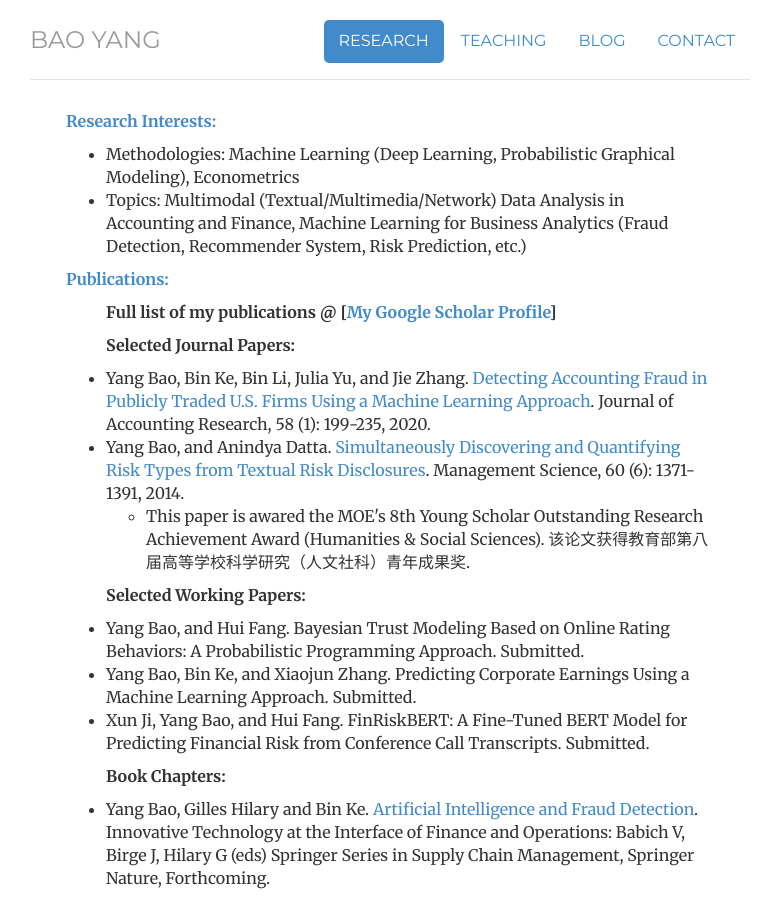
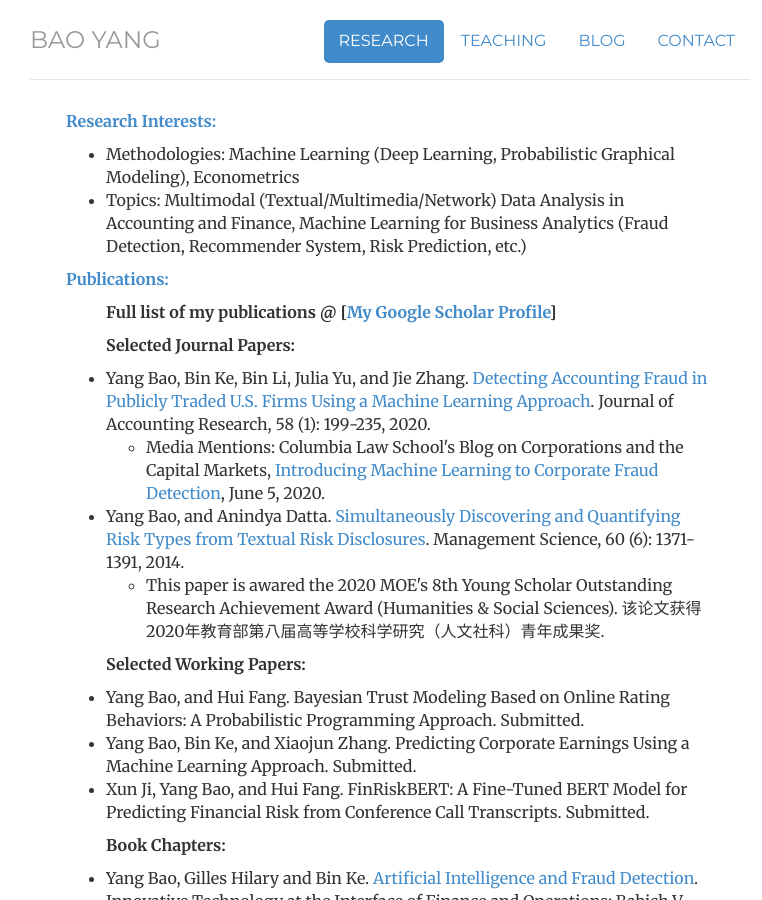
Before and after one commit to popeye007/popeye007.github.io, a Jekyll site: the page built from research/index.html, in a window 1280 px wide and 900 px high. Shown: the whole window, without its empty margins (250-1012 px from the left). Built offline with Jekyll 4.4.1, drawn with Linux system fonts in a browser that asks for light colours; comment, search, counter and statistics services are not loaded; some of the changed text lies outside the part shown.

Commit message:
Update index.html

```diff
--- a/research/index.html
+++ b/research/index.html
@@ -22,8 +22,9 @@ description: Research by Bao Yang.
 
 			<p><b>Selected Journal Papers:</b></p>
 			<li>Yang Bao, Bin Ke, Bin Li, Julia Yu, and Jie Zhang. <a href="https://onlinelibrary.wiley.com/doi/10.1111/1475-679X.12292">Detecting Accounting Fraud in Publicly Traded U.S. Firms Using a Machine Learning Approach</a>. Journal of Accounting Research, 58 (1): 199-235, 2020.</li>
+				<ul><li>Media Mentions: Columbia Law School's Blog on Corporations and the Capital Markets, <a href="https://clsbluesky.law.columbia.edu/2020/06/05/introducing-machine-learning-to-corporate-fraud-detection/">Introducing Machine Learning to Corporate Fraud Detection</a>, June 5, 2020.</li></ul>
 			<li>Yang Bao, and Anindya Datta. <a href="http://pubsonline.informs.org/doi/abs/10.1287/mnsc.2014.1930">Simultaneously Discovering and Quantifying Risk Types from Textual Risk Disclosures</a>. Management Science, 60 (6): 1371-1391, 2014.
-				<ul><li>This paper is awared the MOE's 8th Young Scholar Outstanding Research Achievement Award (Humanities & Social Sciences). 该论文获得教育部第八届高等学校科学研究（人文社科）青年成果奖.</li></ul>
+				<ul><li>This paper is awared the 2020 MOE's 8th Young Scholar Outstanding Research Achievement Award (Humanities & Social Sciences). 该论文获得2020年教育部第八届高等学校科学研究（人文社科）青年成果奖.</li></ul>
 		</ul>
 
 		<ul>
```
Also changed, not shown: other parts of research/index.html (+0 -1 lines).
